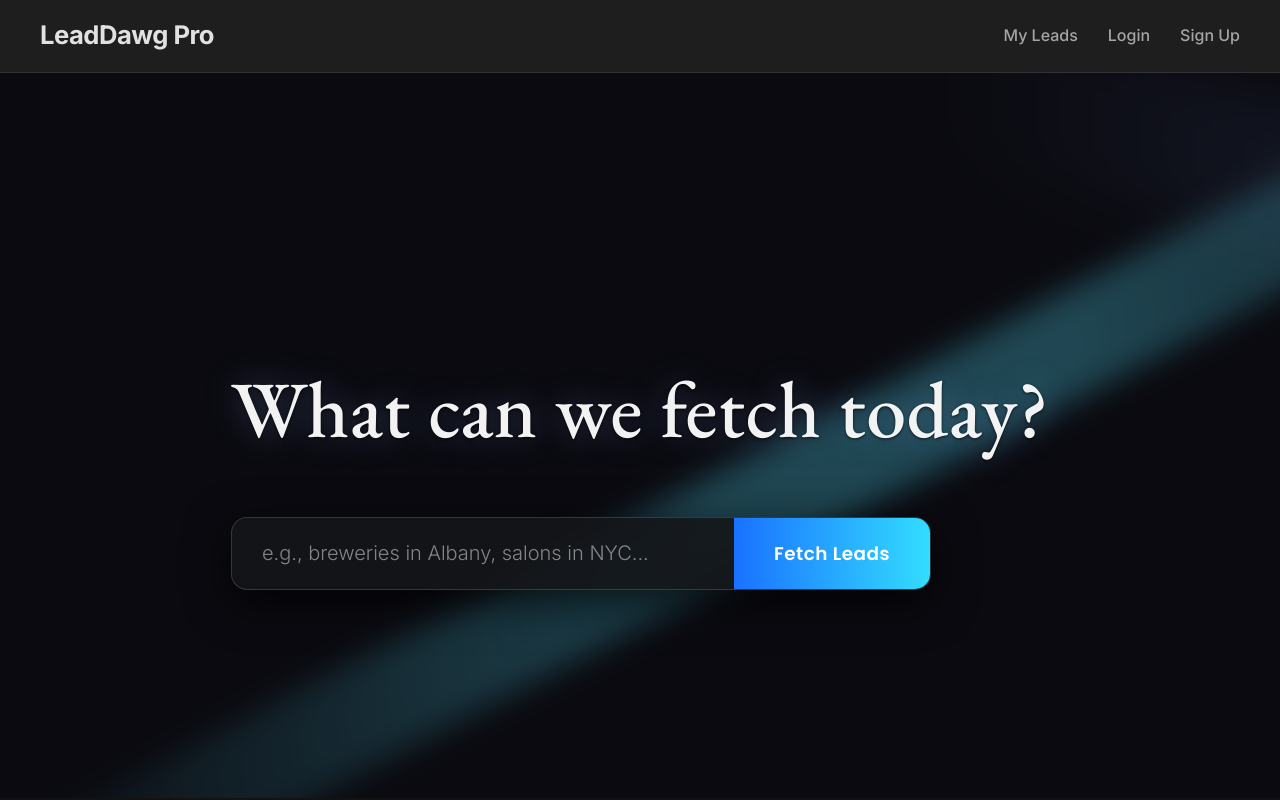
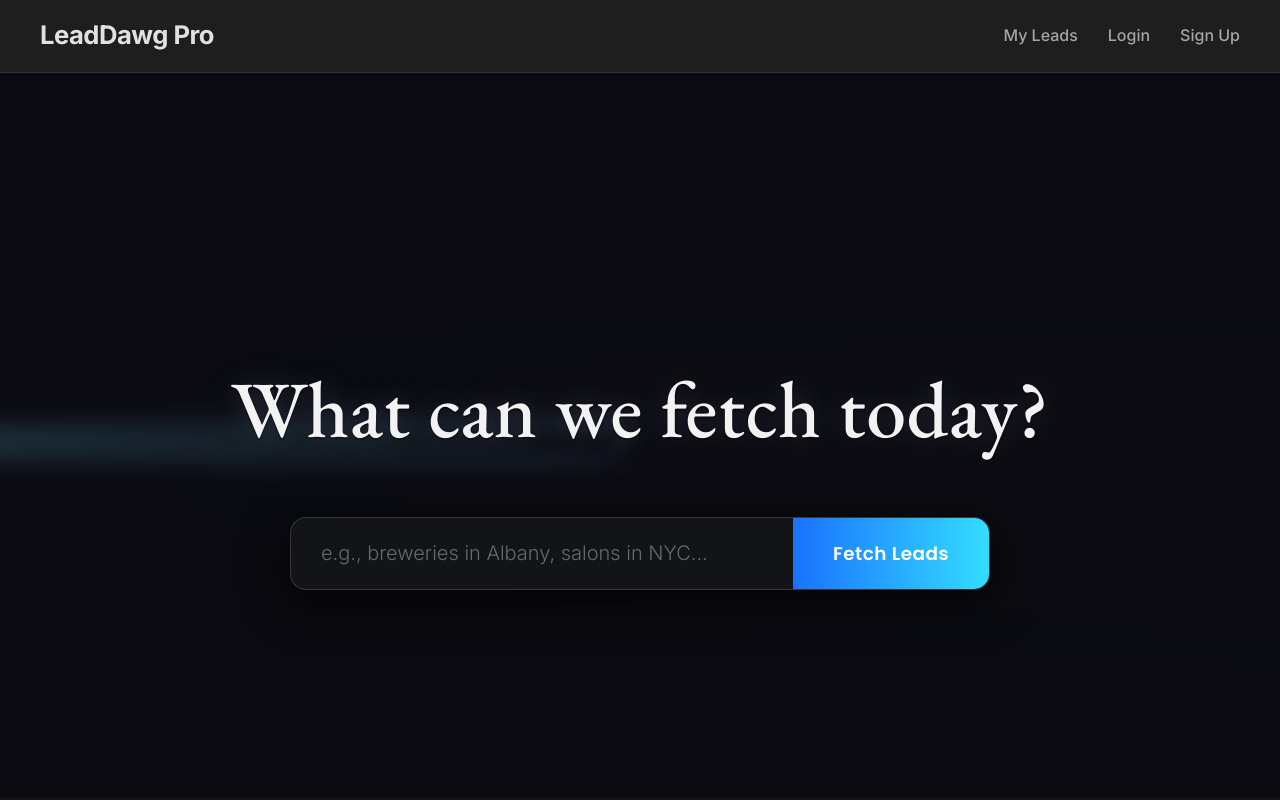
Before and after one commit to VentusMercurio/leaddawgprofrontend, a React (Vite) app: page / in a window 1280 px wide. Built offline with nearby package versions, Linux system fonts and the light colour scheme.

Commit message:
horizontal ribbon effect

```diff
--- a/src/pages/HomePage.module.css
+++ b/src/pages/HomePage.module.css
@@ -12,132 +12,86 @@
   overflow: hidden;
 }
 
-/* --- BRIGHTER & MORE CENTERED STREAM EFFECT --- */
+/* --- BOLDER RIBBON STREAM EFFECT --- */
 .homePageContainer::before,
 .homePageContainer::after {
   content: '';
   position: absolute;
-  left: 50%;
-  /* Start them vertically centered then offset with transform */
-  top: 50%;
-  opacity: 0.4; /* INCREASED OPACITY SIGNIFICANTLY - Start here for tuning */
+  left: 0;
   z-index: 0;
   will-change: transform, opacity;
-  transform-origin: center center;
-  border-radius: 100px;
+  transform-origin: center left;
 }
 
-.homePageContainer::before { /* Stream 1 - Brighter Cyan/Blue */
-  width: 160vw;
-  height: 100px;
+.homePageContainer::before { /* Main Stream - Bolder & Brighter */
+  width: 170vw;  /* Kept it very wide */
+  height: 25px; /* INCREASED THICKNESS SIGNIFICANTLY */
   background: linear-gradient(
     90deg,
-    hsla(190, 100%, 80%, 0) 0%,    /* Transparent start */
-    hsla(190, 95%, 65%, 0.7) 40%,  /* BRIGHTER & MORE OPAQUE CYAN CORE */
-    hsla(190, 95%, 65%, 0.7) 60%,
-    hsla(190, 100%, 80%, 0) 100%   /* Transparent end */
+    hsla(195, 100%, 80%, 0) 0%,
+    hsla(195, 95%, 70%, 0.7) 30%,  /* INCREASED ALPHA FOR BRIGHTER CORE */
+    hsla(210, 95%, 70%, 0.6) 50%,  /* Added a mid-point color */
+    hsla(195, 95%, 70%, 0.7) 70%,
+    hsla(195, 100%, 80%, 0) 100%
   );
-  filter: blur(15px); /* REDUCED BLUR for more definition */
-  animation: streamCenterFlowOne 22s infinite linear;
-  /* Initial transform: centered, then offset and rotated */
-  transform: translate(-50%, -50%) rotate(-30deg) skewX(-20deg);
+  filter: blur(8px); /* INCREASED BLUR TO MATCH THICKNESS, BUT STILL DEFINED */
+  border-radius: 15px; /* Rounded ends for the thicker ribbon */
+  top: 48%;
+  animation: ribbonFlowOne 25s infinite linear;
+  box-shadow: 0 0 15px 4px hsla(195, 100%, 75%, 0.4), /* STRONGER GLOW */
+              0 0 30px 8px hsla(210, 100%, 75%, 0.25);
+  opacity: 0.25; /* INCREASED BASE OPACITY FOR THE STREAM */
 }
 
-.homePageContainer::after { /* Stream 2 - Brighter Deeper Blue */
-  width: 200vw;
-  height: 140px;
-  background: linear-gradient(
-    90deg,
-    hsla(220, 100%, 85%, 0) 0%,
-    hsla(220, 90%, 70%, 0.6) 45%, /* BRIGHTER & MORE OPAQUE BLUE CORE */
-    hsla(220, 90%, 70%, 0.6) 55%,
-    hsla(220, 100%, 85%, 0) 100%
+.homePageContainer::after { /* Secondary, softer, broader energy wave - unchanged for now */
+  width: 220vw;
+  height: 150px;
+  background: radial-gradient(
+    ellipse at center,
+    hsla(210, 80%, 60%, 0.12) 0%,
+    hsla(210, 80%, 60%, 0.05) 40%,
+    hsla(210, 80%, 60%, 0) 70%
   );
-  filter: blur(25px); /* Slightly more blur than the first, but still defined */
-  animation: streamCenterFlowTwo 32s infinite linear;
-  transform: translate(-50%, -50%) rotate(20deg) skewX(15deg); /* Centered, then offset/rotated */
-  animation-delay: -8s;
+  filter: blur(60px);
+  border-radius: 50%;
+  top: 50%;
+  transform: translateY(-50%);
+  animation: ribbonWaveTwo 38s infinite ease-in-out alternate;
+  animation-delay: -7s;
+  opacity: 0.07;
 }
 
-@keyframes streamCenterFlowOne {
-  0% {
-    /* Start from one side, passing through center */
-    transform: translate(-120vw, -50%) rotate(-30deg) skewX(-20deg);
-    opacity: 0;
-  }
-  10% {
-     opacity: 0.4; /* Target opacity */
-  }
-  90% {
-     opacity: 0.4; /* Hold opacity */
-  }
-  100% {
-    /* End on the other side, passing through center */
-    transform: translate(120vw, -40%) rotate(-20deg) skewX(-20deg);
-    opacity: 0;
-  }
+@keyframes ribbonFlowOne {
+  0%   { transform: translateX(-110%) translateY(0vh) skewX(-25deg); opacity: 0; }
+  15%  { opacity: 0.25; } /* Target opacity for this stream */
+  85%  { opacity: 0.25; }
+  100% { transform: translateX(110vw) translateY(5vh) skewX(-15deg); opacity: 0; }
 }
 
-@keyframes streamCenterFlowTwo {
-  0% {
-    /* Start from other side, passing through center */
-    transform: translate(130vw, -50%) rotate(20deg) skewX(15deg);
-    opacity: 0;
-  }
-  10% {
-     opacity: 0.35; /* Target opacity */
-  }
-  90% {
-     opacity: 0.35; /* Hold opacity */
-  }
-  100% {
-    /* End on the other side, passing through center */
-    transform: translate(-130vw, -60%) rotate(10deg) skewX(15deg);
-    opacity: 0;
-  }
+@keyframes ribbonWaveTwo {
+  0%   { transform: translateY(-50%) translateX(-30vw) scale(1) rotate(-5deg); opacity: 0.03; }
+  50%  { transform: translateY(-50%) translateX(10vw) scale(1.2) rotate(5deg); opacity: 0.08; }
+  100% { transform: translateY(-50%) translateX(-30vw) scale(1) rotate(-5deg); opacity: 0.03; }
 }
-/* --- END STREAM EFFECT BACKGROUND --- */
+/* --- END BOLDER RIBBON STREAM EFFECT --- */
 
 
 /* --- Content Styles (ensure they are on top with z-index: 1) --- */
-/* Keep .heroSection, .tagline, .searchForm, .searchInput, .searchButton,
-   .message, .errorMessage, .resultsContainer styles from the previous "stylish" version.
-   The key is to ensure they ALL have 'position: relative; z-index: 1;'
-   if they are direct children of .homePageContainer or need to sit above the animation.
+/* .heroSection, .tagline, .searchForm, .message, .resultsContainer should all have:
+   position: relative;
+   z-index: 1;
 */
-.heroSection, .tagline, .searchForm, .message, .resultsContainer {
-  position: relative;
-  z-index: 1;
-}
-
-.tagline {
-  font-family: 'EB Garamond', 'Georgia', serif;
-  font-size: clamp(2.8rem, 8vw, 5rem);
-  color: rgba(255, 255, 255, 0.95);
-  margin-bottom: 60px;
-  font-weight: 500;
-  line-height: 1.2;
-  letter-spacing: 0.5px;
-  white-space: nowrap;
-  text-shadow: 0 1px 3px rgba(0,0,0,0.7), 0 0 35px rgba(150, 180, 255, 0.3); /* Stronger shadow */
-}
-
-.searchForm {
-  display: flex; width: 100%; max-width: 700px;
-  background-color: rgba(20, 22, 25, 0.9); /* More opaque for better readability of placeholder */
-  border: 1px solid rgba(255, 255, 255, 0.15);
-  border-radius: 16px; overflow: hidden;
-  box-shadow: 0 12px 45px rgba(0, 0, 0, 0.7); /* Stronger shadow */
-  backdrop-filter: blur(8px); -webkit-backdrop-filter: blur(8px); /* Reduced blur a bit if bg is busier */
-}
+.heroSection { width: 100%; max-width: 90vw; display: flex; flex-direction: column; align-items: center; text-align: center; position: relative; z-index: 1; }
+.tagline { font-family: 'EB Garamond', 'Georgia', serif; font-size: clamp(2.8rem, 8vw, 5rem); color: rgba(255, 255, 255, 0.95); margin-bottom: 60px; font-weight: 500; line-height: 1.2; letter-spacing: 0.5px; white-space: nowrap; text-shadow: 0 1px 2px rgba(0,0,0,0.7), 0 0 30px rgba(180, 200, 255, 0.2); position: relative; z-index: 1; }
+.searchForm { display: flex; width: 100%; max-width: 700px; background-color: rgba(20, 22, 25, 0.9); border: 1px solid rgba(255, 255, 255, 0.15); border-radius: 16px; overflow: hidden; box-shadow: 0 12px 45px rgba(0, 0, 0, 0.7); backdrop-filter: blur(8px); -webkit-backdrop-filter: blur(8px); position: relative; z-index: 1; }
 
 .searchInput { flex-grow: 1; background-color: transparent; border: none; padding: 22px 30px; font-size: 1.25rem; font-family: 'Inter', sans-serif; outline: none; color: var(--text-color); }
-.searchInput::placeholder { color: var(--text-muted-color); opacity: 0.8; font-weight: 300; } /* Placeholder more visible */
+.searchInput::placeholder { color: var(--text-muted-color); opacity: 0.6; font-weight: 300; }
 .searchButton { border: none; background: linear-gradient(90deg, hsla(217, 100%, 55%, 1) 0%, hsla(190, 100%, 60%, 1) 100%); color: white; padding: 22px 40px; font-size: 1.15rem; font-family: 'Poppins', sans-serif; cursor: pointer; transition: opacity 0.2s ease, transform 0.2s ease; font-weight: 600; letter-spacing: 0.5px; }
 .searchButton:hover { opacity: 0.9; transform: scale(1.03); }
 .searchButton:disabled { background: var(--secondary-color); opacity: 0.7; cursor: not-allowed; transform: none; }
 
-.message { margin-top: 30px; padding: 12px 18px; border-radius: 6px; text-align: center; width: 100%; max-width: 700px; font-size: 1rem; background-color: rgba(30, 30, 30, 0.9); border: 1px solid rgba(255, 255, 255, 0.1); backdrop-filter: blur(5px); -webkit-backdrop-filter: blur(5px); }
-.errorMessage { color: #ffacac; border-color: rgba(220, 53, 69, 0.5); background-color: rgba(220, 53, 69, 0.2); }
-.resultsContainer { width: 100%; max-width: 1100px; margin-top: 60px; padding: 0 20px; }
+.message { margin-top: 30px; padding: 12px 18px; border-radius: 6px; text-align: center; width: 100%; max-width: 700px; font-size: 1rem; background-color: rgba(30, 30, 30, 0.9); border: 1px solid rgba(255, 255, 255, 0.1); backdrop-filter: blur(5px); -webkit-backdrop-filter: blur(5px); position: relative; z-index: 1;}
+.errorMessage { color: #ffacac; border-color: rgba(220, 53, 69, 0.5); background-color: rgba(220, 53, 69, 0.2); position: relative; z-index: 1;}
+.resultsContainer { width: 100%; max-width: 1100px; margin-top: 60px; padding: 0 20px; position: relative; z-index: 1;}
 .resultsContainer h3 { font-size: 1.8rem; color: var(--text-color); margin-bottom: 25px; text-align: left; padding-left: 0; border-bottom: 1px solid var(--border-color); padding-bottom: 10px; }
```
